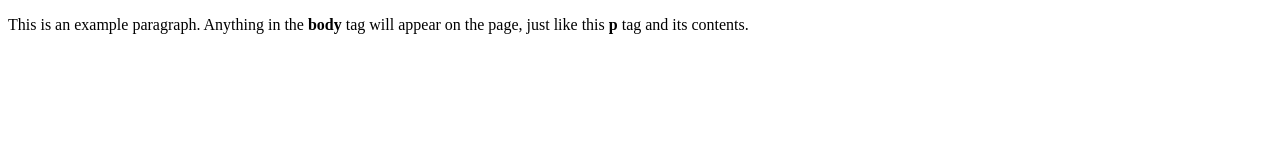
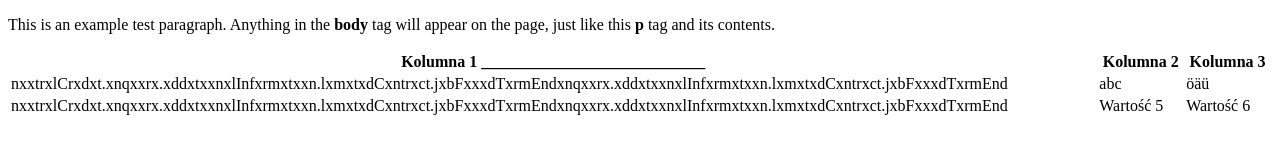
Before and after one commit to zzpj/pl-java2019, a plain HTML site: page index.html in a window 1280 px wide. Drawn offline with Linux system fonts and the light colour scheme.

Commit message:
Update index.html

```diff
--- a/index.html
+++ b/index.html
@@ -1,9 +1,30 @@
 <!doctype html>
 <html>
   <head>
-    <title>This is the title of the webpage!</title>
+    <title>This is the title of the test!</title>
   </head>
   <body>
-    <p>This is an example paragraph. Anything in the <strong>body</strong> tag will appear on the page, just like this <strong>p</strong> tag and its contents.</p>
+    <p>This is an example test paragraph. Anything in the <strong>body</strong> tag will appear on the page, just like this <strong>p</strong> tag and its contents.</p>
+
+<table style="width:100%">
+  <tr>
+    <th>Kolumna 1 ____________________________ </th>
+    <th>Kolumna 2</th>
+    <th>Kolumna 3</th>
+  </tr>
+  <tr>
+    <td>nxxtrxlCrxdxt.xnqxxrx.xddxtxxnxlInfxrmxtxxn.lxmxtxdCxntrxct.jxbFxxxdTxrmEndxnqxxrx.xddxtxxnxlInfxrmxtxxn.lxmxtxdCxntrxct.jxbFxxxdTxrmEnd</td>
+    <td>abc</td>
+    <td>öäü</td>
+  </tr>
+  <tr>
+    <td>nxxtrxlCrxdxt.xnqxxrx.xddxtxxnxlInfxrmxtxxn.lxmxtxdCxntrxct.jxbFxxxdTxrmEndxnqxxrx.xddxtxxnxlInfxrmxtxxn.lxmxtxdCxntrxct.jxbFxxxdTxrmEnd</td>
+    <td>Wartość 5</td>
+    <td>Wartość 6</td>
+  </tr>
+</table>
+
+
+
   </body>
 </html>
```
